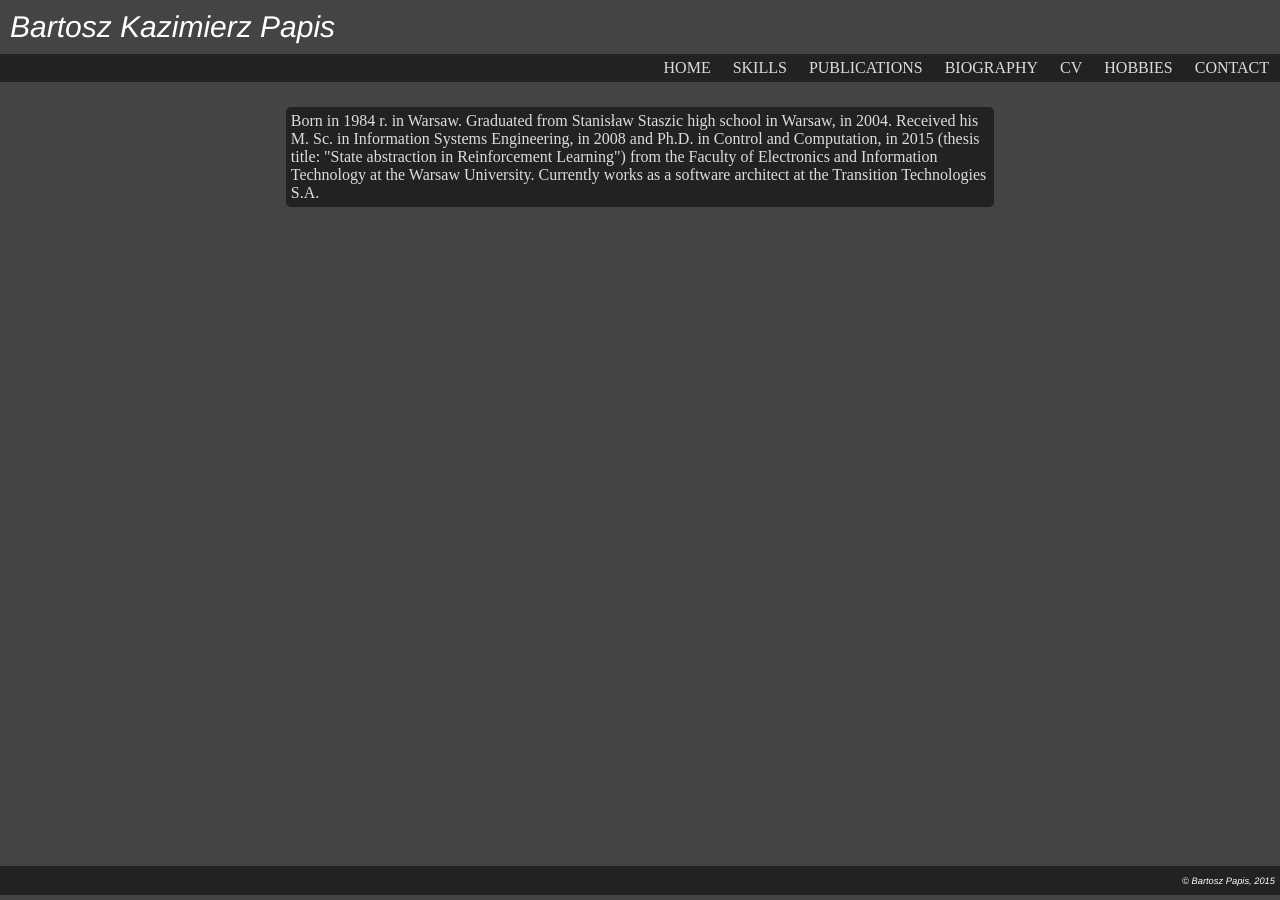
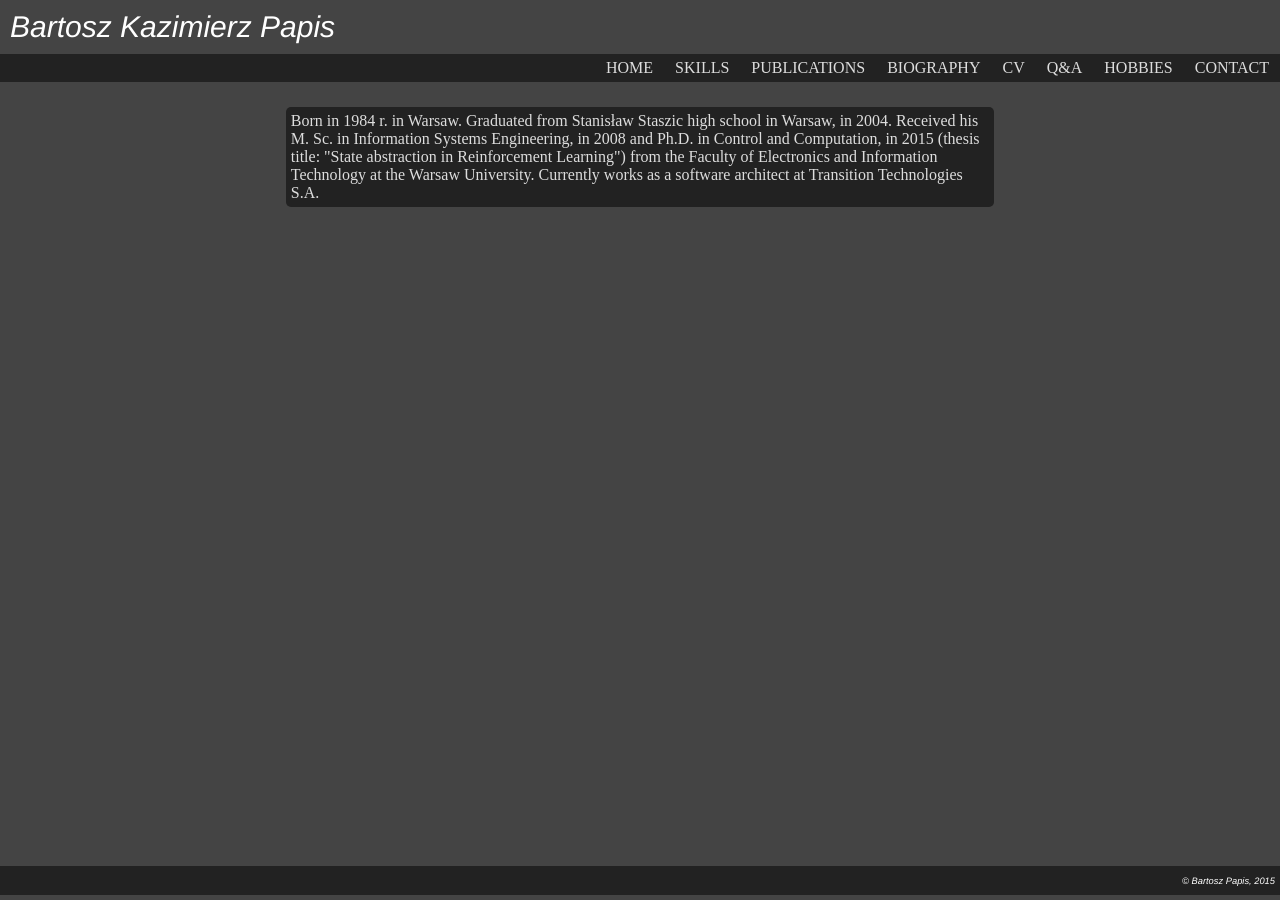
Before and after one commit to bartoszkp/bartoszkp.github.io, a Jekyll site: the page built from biography.html, in a window 1280 px wide. Built offline with Jekyll 4.4.1, drawn with Linux system fonts in a browser that asks for light colours.

Commit message:
Added Q&A, minor bio fix

```diff
--- a/_includes/topbar.html
+++ b/_includes/topbar.html
@@ -20,6 +20,9 @@
   <a href="cv.html">CV</a>
  </li>
  <li>
+  <a href="qanda.html">Q&#38;A</a>
+ </li>
+ <li>
   <a href="hobbies.html">HOBBIES</a>
  </li>
  <li>
--- a/biography.html
+++ b/biography.html
@@ -4,5 +4,5 @@
 ---
 
 <div class="block center" style="width:55%">
-Born in 1984 r. in Warsaw. Graduated from Stanisław Staszic high school in Warsaw, in 2004. Received his M. Sc. in Information Systems Engineering, in 2008 and Ph.D. in Control and Computation, in 2015 (thesis title: "State abstraction in Reinforcement Learning") from the Faculty of Electronics and Information Technology at the Warsaw University. Currently works as a software architect at the Transition Technologies S.A.
+Born in 1984 r. in Warsaw. Graduated from Stanisław Staszic high school in Warsaw, in 2004. Received his M. Sc. in Information Systems Engineering, in 2008 and Ph.D. in Control and Computation, in 2015 (thesis title: "State abstraction in Reinforcement Learning") from the Faculty of Electronics and Information Technology at the Warsaw University. Currently works as a software architect at Transition Technologies S.A.
 </div>
```
Also changed, not shown: qanda.html (added, +8 -0 lines).
